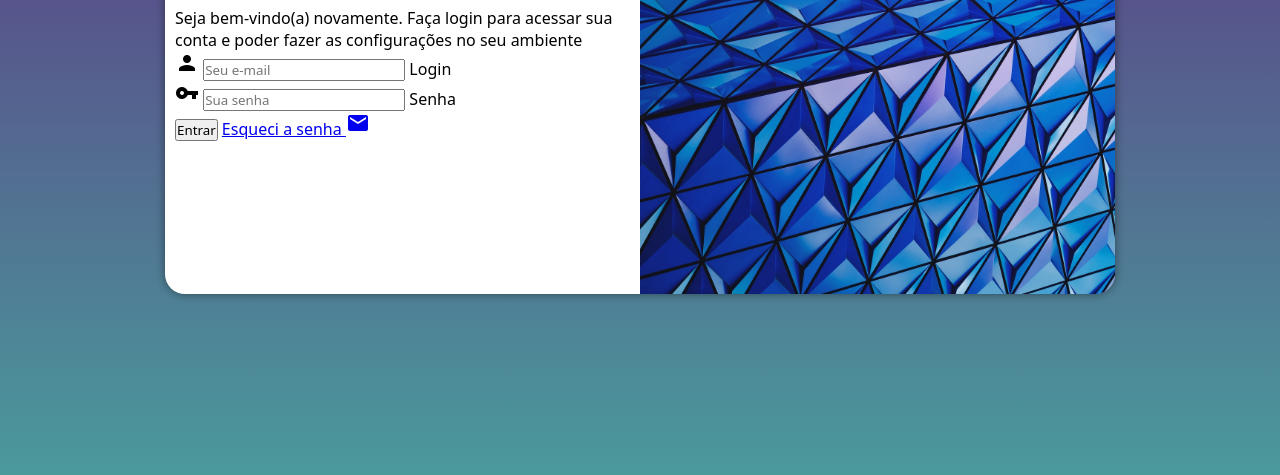
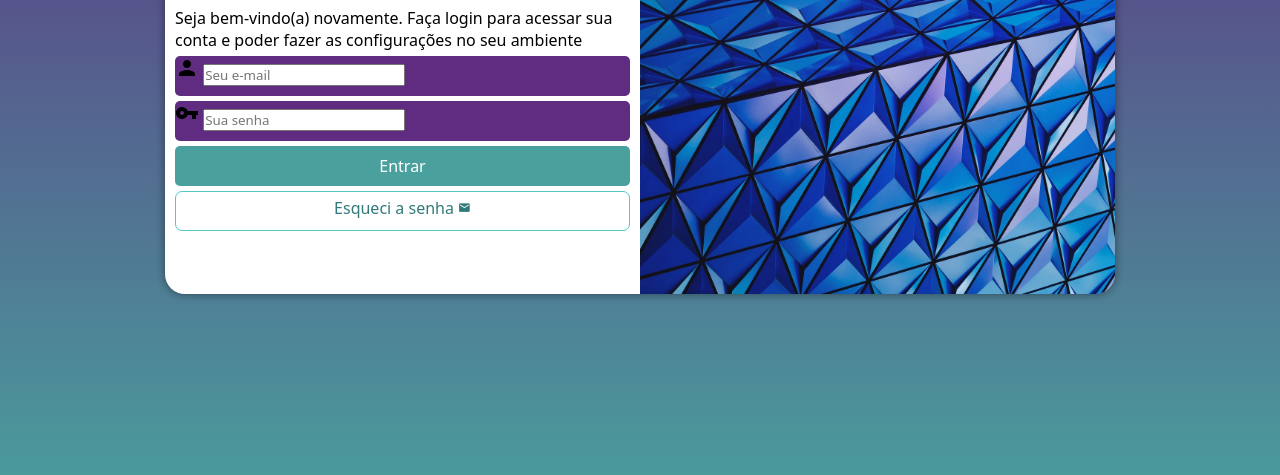
Before and after one commit to erikdody/projeto-login, a plain HTML site: page index.html in a window 1280 px wide. Shown: the part 281-756 px from the top of the page. Drawn offline with Linux system fonts and the light colour scheme.

Commit message:
formatação do formulario

```diff
--- a/index.html
+++ b/index.html
@@ -35,7 +35,8 @@
                     </div>
 
                     <input type="submit" value="Entrar">
-                    <a href="esqueci.html">Esqueci a senha <span class="material-icons">mail</span>
+                    <a href="esqueci.html" class="botao">Esqueci a senha
+                        <span class="material-icons">mail</span>
 
                     </a>
                 </form>
--- a/styles/style.css
+++ b/styles/style.css
@@ -32,8 +32,8 @@ section#login {
     overflow: hidden;
 
     background-color: white;
-    width: 250px;
-    height: 500px;
+    width: 305px;
+    height: 515px;
     border-radius: 20px;
     box-shadow: 0px 0px 10px rgba(0, 0, 0, 0.451);
 
@@ -64,3 +64,56 @@ div#formulario > h1 {
 div#formulario > p {
     font-size: 0.8em;
 }
+
+form > div.campo {
+    background-color: #5f2c82;
+    display: block;
+    height: 40px;
+    border-radius: 5px;
+    margin: 5px 0px;
+}
+
+div.campo > label {
+    display: none;
+}
+
+form > input[type=submit] {
+    display: block;
+    font-size: 1em;
+    width: 100%;
+    height: 40px;
+    background-color: #49a09d;
+    color: white;
+    border: none;
+    border-radius: 5px;
+    cursor: pointer;
+}
+
+form > input[type=submit]:hover {
+    background-color: #255857;
+
+}
+
+form > a.botao {
+    display: block;
+    text-align: center;
+    font-size: 1em;
+    width: 100%;
+    height: 40px;
+    padding-top: 5px;
+    margin-top: 5px;
+    color: #317a79;
+    background-color: white;
+    border: 1px solid #53c7c5;
+    border-radius: 7px;
+    text-decoration: none;
+
+}
+
+fomr > a.botao:hover {
+    background-color: #53c7c5;
+}
+
+form > a.botao > span {
+    font-size: 0.8em;
+}
```
